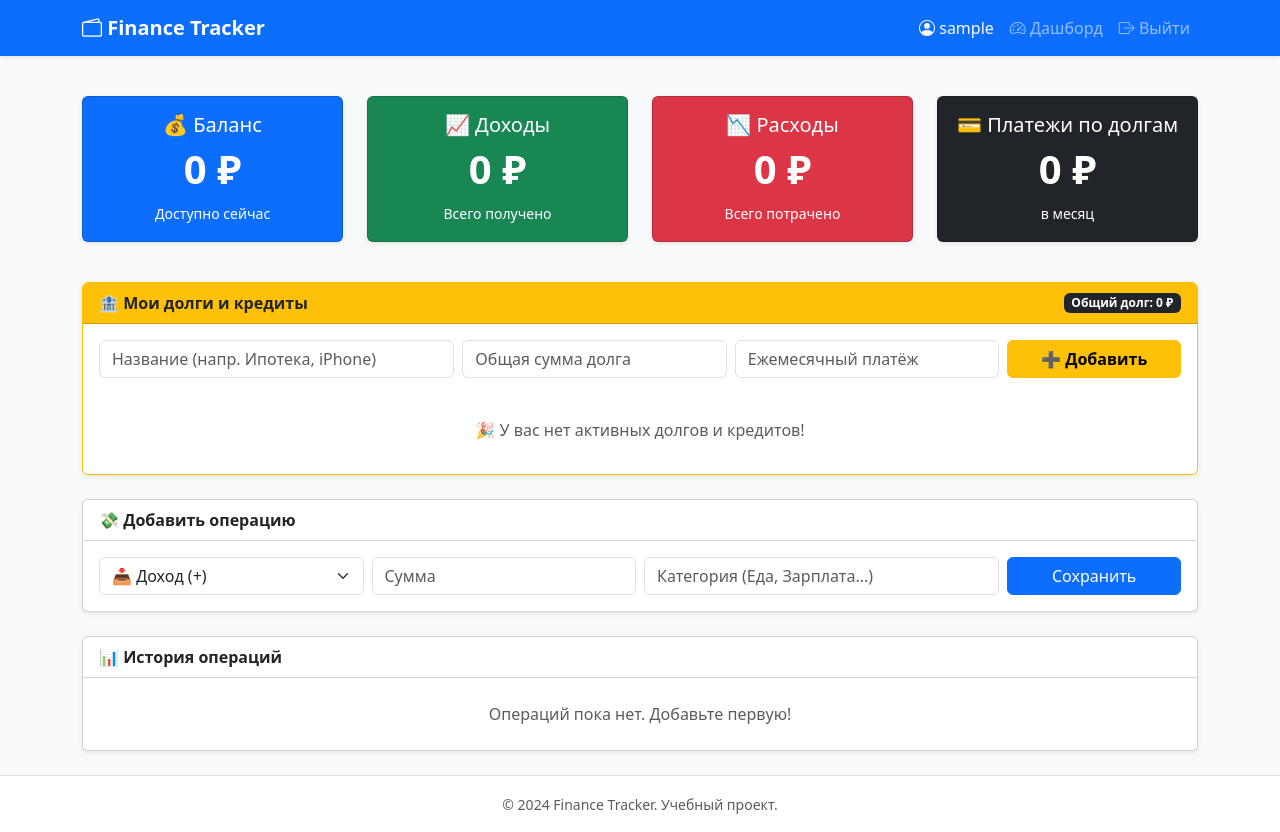
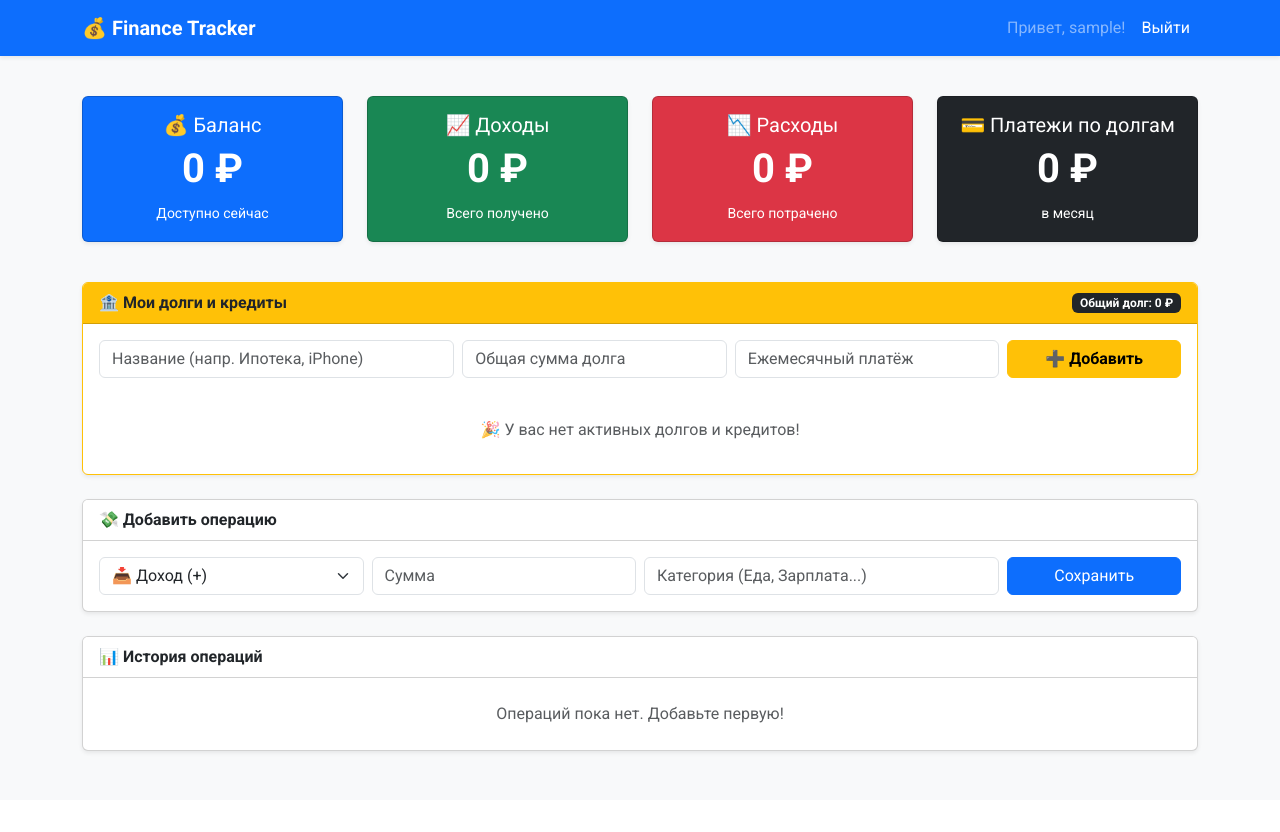
Before and after one commit to Katerina-zyazina/finance-tracker, a Flask app: page /dashboard in a window 1280 px wide. After the commit the page ends 754 px from the top, so only its background shows below. Run offline with Flask 3, Linux system fonts and the light colour scheme; the visitor is signed in with stand-in values (Sample User, id 1).

Commit message:
Remove: footer copyright text

```diff
--- a/templates/base.html
+++ b/templates/base.html
@@ -4,19 +4,20 @@
     <meta charset="UTF-8">
     <meta name="viewport" content="width=device-width, initial-scale=1.0">
     <title>{% block title %}Finance Tracker{% endblock %}</title>
-    <!-- Bootstrap 5 CSS CDN -->
+    <!-- Подключаем Bootstrap 5 -->
     <link href="https://cdn.jsdelivr.net/npm/bootstrap@5.3.0/dist/css/bootstrap.min.css" rel="stylesheet">
-    <!-- Иконки Bootstrap -->
-    <link rel="stylesheet" href="https://cdn.jsdelivr.net/npm/bootstrap-icons@1.10.0/font/bootstrap-icons.css">
+    <!-- Шрифт Google Fonts (по желанию) -->
+    <link href="https://fonts.googleapis.com/css2?family=Roboto:wght@400;700&display=swap" rel="stylesheet">
+    <style>
+        body { font-family: 'Roboto', sans-serif; }
+    </style>
 </head>
 <body class="bg-light">
 
-    <!-- Навигационная панель -->
+    <!-- Навигация -->
     <nav class="navbar navbar-expand-lg navbar-dark bg-primary shadow-sm">
         <div class="container">
-            <a class="navbar-brand fw-bold" href="/">
-                <i class="bi bi-wallet2"></i> Finance Tracker
-            </a>
+            <a class="navbar-brand fw-bold" href="/">💰 Finance Tracker</a>
             <button class="navbar-toggler" type="button" data-bs-toggle="collapse" data-bs-target="#navbarNav">
                 <span class="navbar-toggler-icon"></span>
             </button>
@@ -24,30 +25,17 @@
                 <ul class="navbar-nav ms-auto">
                     {% if session.get('user_id') %}
                         <li class="nav-item">
-                            <span class="nav-link text-light">
-                                <i class="bi bi-person-circle"></i> {{ session.get('username', 'User') }}
-                            </span>
+                            <span class="nav-link text-white-50">Привет, {{ session.get('username') }}!</span>
                         </li>
                         <li class="nav-item">
-                            <a class="nav-link" href="{{ url_for('dashboard') }}">
-                                <i class="bi bi-speedometer2"></i> Дашборд
-                            </a>
-                        </li>
-                        <li class="nav-item">
-                            <a class="nav-link" href="{{ url_for('logout') }}">
-                                <i class="bi bi-box-arrow-right"></i> Выйти
-                            </a>
+                            <a class="nav-link text-white" href="{{ url_for('logout') }}">Выйти</a>
                         </li>
                     {% else %}
                         <li class="nav-item">
-                            <a class="nav-link" href="{{ url_for('login') }}">
-                                <i class="bi bi-box-arrow-in-right"></i> Войти
-                            </a>
+                            <a class="nav-link text-white" href="{{ url_for('login') }}">Войти</a>
                         </li>
                         <li class="nav-item">
-                            <a class="nav-link" href="{{ url_for('register') }}">
-                                <i class="bi bi-person-plus"></i> Регистрация
-                            </a>
+                            <a class="nav-link btn btn-light text-primary ms-2 px-3" href="{{ url_for('register') }}">Регистрация</a>
                         </li>
                     {% endif %}
                 </ul>
@@ -55,14 +43,14 @@
         </div>
     </nav>
 
-    <!-- Блок для flash-сообщений -->
+    <!-- Всплывающие сообщения -->
     <div class="container mt-3">
         {% with messages = get_flashed_messages(with_categories=true) %}
             {% if messages %}
                 {% for category, message in messages %}
-                    <div class="alert alert-{{ 'danger' if category == 'danger' else category }} alert-dismissible fade show" role="alert">
+                    <div class="alert alert-{{ category }} alert-dismissible fade show shadow-sm" role="alert">
                         {{ message }}
-                        <button type="button" class="btn-close" data-bs-dismiss="alert"></button>
+                        <button type="button" class="btn-close" data-bs-dismiss="alert" aria-label="Close"></button>
                     </div>
                 {% endfor %}
             {% endif %}
@@ -74,14 +62,10 @@
         {% block content %}{% endblock %}
     </main>
 
-    <!-- Футер -->
-    <footer class="bg-white border-top mt-auto py-3">
-        <div class="container text-center text-muted">
-            <small>&copy; 2024 Finance Tracker. Учебный проект.</small>
-        </div>
-    </footer>
+    <!-- Скрипты Bootstrap -->
+    <script src="https://cdn.jsdelivr.net/npm/bootstrap@5.3.0/dist/js/bootstrap.bundle.min.js"></script>
 
-    <!-- Bootstrap 5 JS CDN -->
-    <script src="https://cdn.jsdelivr.net/npm/bootstrap@5.3.0/dist/js/bootstrap.bundle.min.js"></script>
+    <!-- Chart.js (если нужен график) -->
+    <script src="https://cdn.jsdelivr.net/npm/chart.js"></script>
 </body>
 </html>
```
